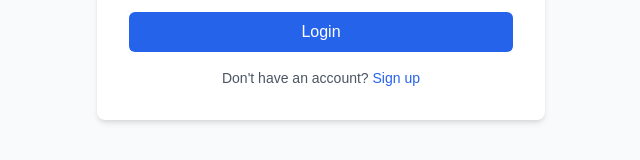
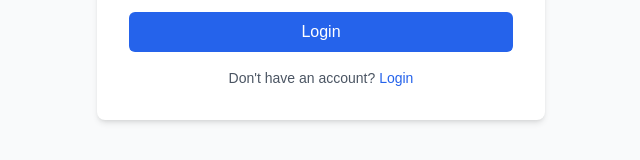
Before and after one commit to matthewseyoum17-arch/plugd, a Next.js app: page /login in a window 1280 px wide. Shown: the part 460-620 px from the top of the page, without its empty margins (319-959 px from the left). Built offline with nearby package versions, Linux system fonts and the light colour scheme; no server answers.

Commit message:
Fix ESLint errors in auth callback and supabase client

```diff
--- a/src/app/auth/callback/route.ts
+++ b/src/app/auth/callback/route.ts
@@ -1,11 +1,9 @@
 import { createClient } from '@/lib/supabase/server'
 import { NextResponse } from 'next/server'
-import { type CookieOptions } from '@supabase/ssr'
 
 export async function GET(request: Request) {
   const { searchParams, origin } = new URL(request.url)
   const code = searchParams.get('code')
-  const next = searchParams.get('next') ?? '/'
 
   if (code) {
     const supabase = createClient()
@@ -18,8 +16,7 @@ export async function GET(request: Request) {
         .eq('id', data.user.id)
         .single()
 
-      const role = userData?.role || 'setter'
-      const redirectPath = `/dashboard/${role}`
+      const redirectPath = `/dashboard/${userData?.role || 'setter'}`
 
       return NextResponse.redirect(`${origin}${redirectPath}`)
     }
--- a/src/app/login/page.tsx
+++ b/src/app/login/page.tsx
@@ -90,9 +90,9 @@ export default function LoginPage() {
         </form>
 
         <p className="mt-4 text-center text-sm text-gray-600">
-          Don't have an account?{' '}
-          <a href="/signup" className="text-blue-600 hover:underline">
-            Sign up
+          Don&apos;t have an account?{" "}
+          <a href="/login" className="text-blue-600 hover:underline">
+            Login
           </a>
         </p>
       </div>
--- a/src/lib/supabase/server.ts
+++ b/src/lib/supabase/server.ts
@@ -15,14 +15,14 @@ export function createClient() {
         set(name: string, value: string, options: CookieOptions) {
           try {
             cookieStore.set({ name, value, ...options })
-          } catch (error) {
+          } catch (_error) {
             // The `set` method was called from a Server Component.
           }
         },
         remove(name: string, options: CookieOptions) {
           try {
             cookieStore.set({ name, value: '', ...options })
-          } catch (error) {
+          } catch (_error) {
             // The `delete` method was called from a Server Component.
           }
         },
```
